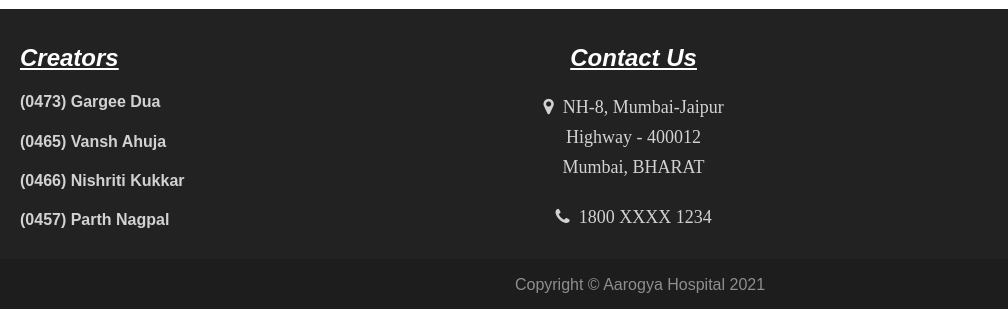
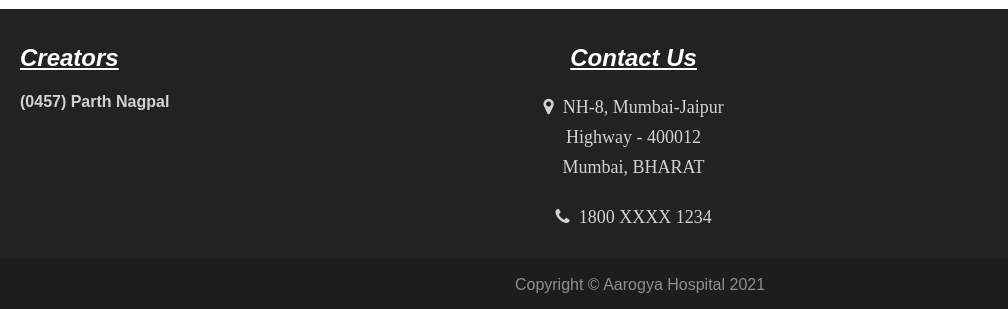
Before and after one commit to xlr8parth/Aarogya-Hospital, a plain HTML site: page main.html in a window 1280 px wide. Shown: the part 1762-2071 px from the top of the page, 0-1008 px from the left. Drawn offline with Linux system fonts and the light colour scheme.

Commit message:
creator edit

```diff
--- a/main.html
+++ b/main.html
@@ -273,9 +273,6 @@
       <div class="top-foot">
          <div class="foot-left">
             <h2><i><u>Creators</u></i></h2>
-            <h4>(0473) Gargee Dua</h4>
-            <h4>(0465) Vansh Ahuja</h4>
-            <h4>(0466) Nishriti Kukkar</h4>
             <h4>(0457) Parth Nagpal</h4>
          </div>
          <div class="foot-center" id="foot">
```
